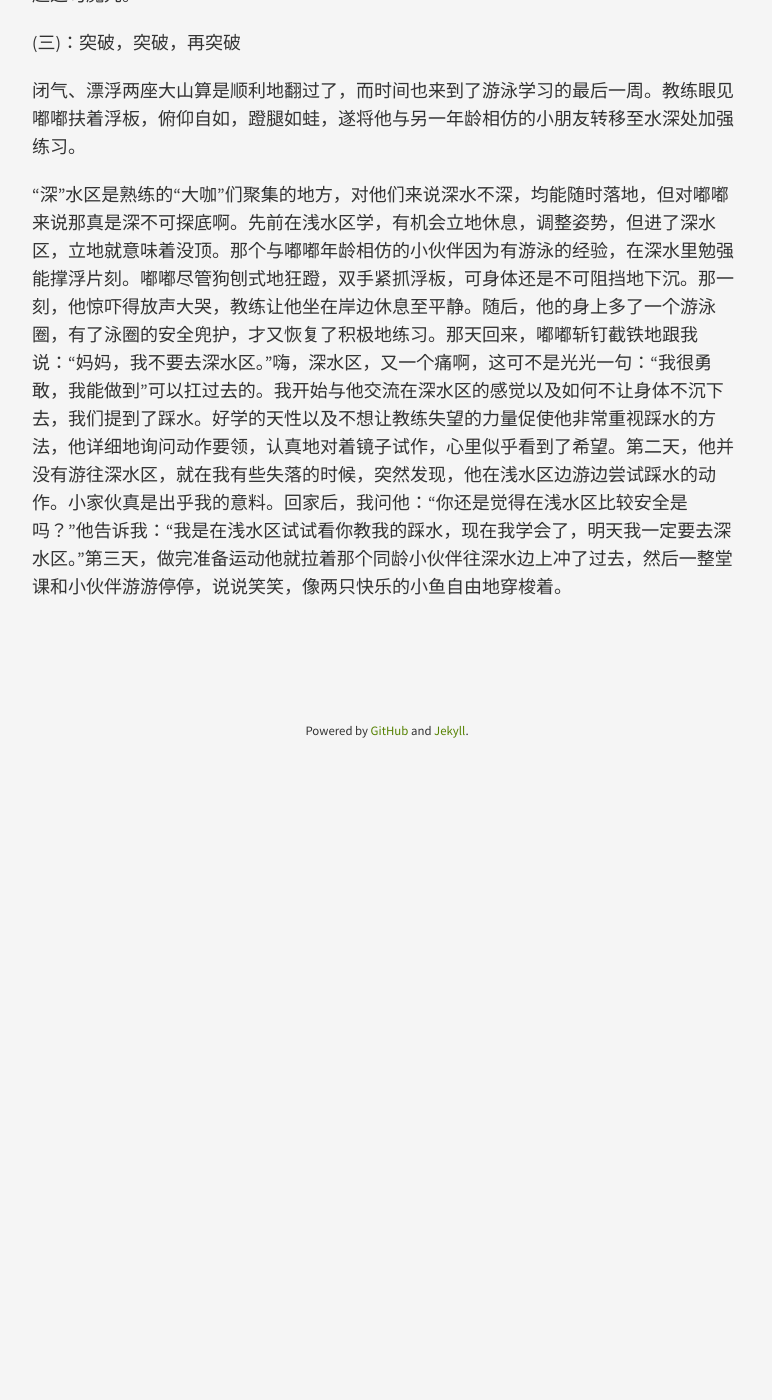
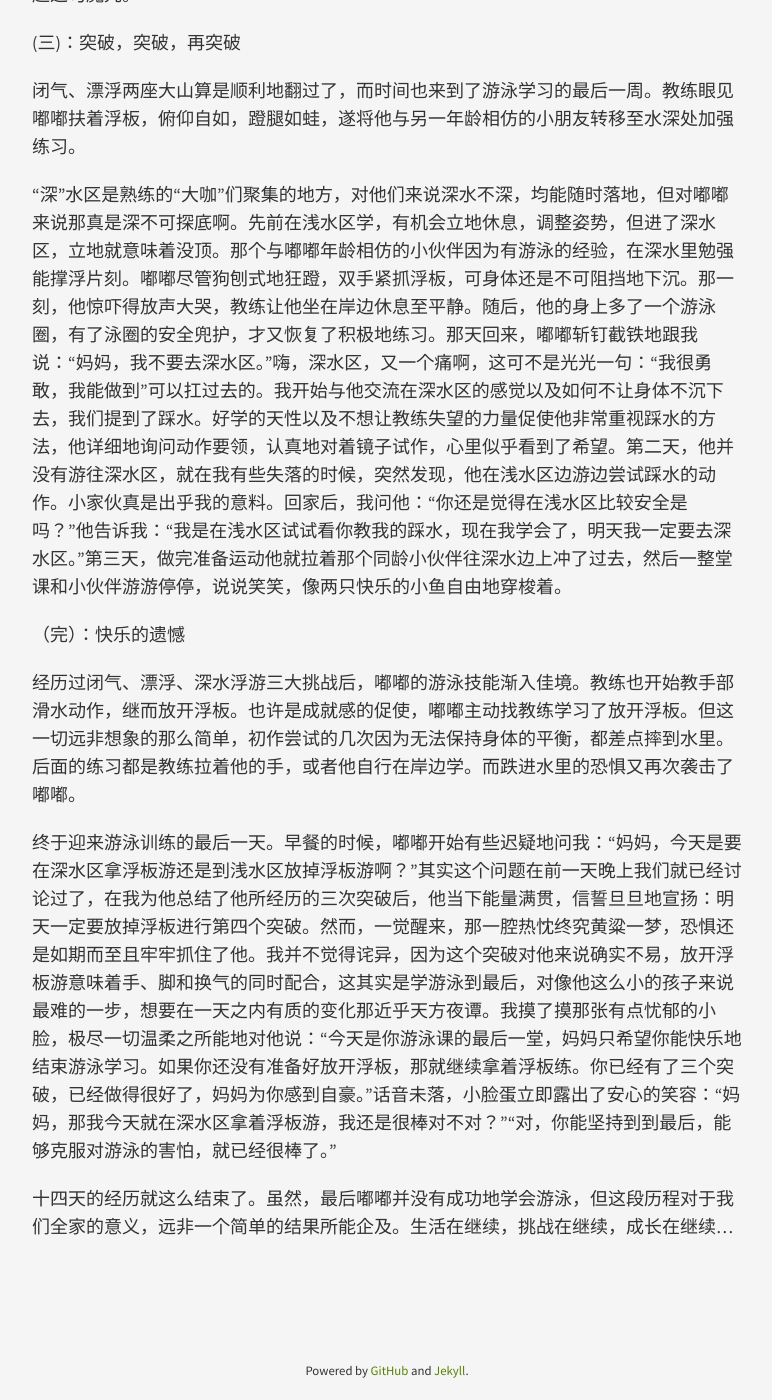
Before and after one commit to linglingji/linglingji.github.io, a Jekyll site: the page built from _posts/2018-07-24-SwimBoy.md, in a window 1280 px wide and 1400 px high, scrolled down 1991 px. Shown: the whole window, without its empty margins (253-1025 px from the left). Built offline with Jekyll 4.4.1, drawn with Linux system fonts in a browser that asks for light colours; before the commit the page ends 2751 px from its top, so only the background shows below that.

Commit message:
new post

```diff
--- a/_posts/2018-07-24-SwimBoy.md
+++ b/_posts/2018-07-24-SwimBoy.md
@@ -32,3 +32,11 @@ tags:
 闭气、漂浮两座大山算是顺利地翻过了，而时间也来到了游泳学习的最后一周。教练眼见嘟嘟扶着浮板，俯仰自如，蹬腿如蛙，遂将他与另一年龄相仿的小朋友转移至水深处加强练习。
 
 “深”水区是熟练的“大咖”们聚集的地方，对他们来说深水不深，均能随时落地，但对嘟嘟来说那真是深不可探底啊。先前在浅水区学，有机会立地休息，调整姿势，但进了深水区，立地就意味着没顶。那个与嘟嘟年龄相仿的小伙伴因为有游泳的经验，在深水里勉强能撑浮片刻。嘟嘟尽管狗刨式地狂蹬，双手紧抓浮板，可身体还是不可阻挡地下沉。那一刻，他惊吓得放声大哭，教练让他坐在岸边休息至平静。随后，他的身上多了一个游泳圈，有了泳圈的安全兜护，才又恢复了积极地练习。那天回来，嘟嘟斩钉截铁地跟我说：“妈妈，我不要去深水区。”嗨，深水区，又一个痛啊，这可不是光光一句：“我很勇敢，我能做到”可以扛过去的。我开始与他交流在深水区的感觉以及如何不让身体不沉下去，我们提到了踩水。好学的天性以及不想让教练失望的力量促使他非常重视踩水的方法，他详细地询问动作要领，认真地对着镜子试作，心里似乎看到了希望。第二天，他并没有游往深水区，就在我有些失落的时候，突然发现，他在浅水区边游边尝试踩水的动作。小家伙真是出乎我的意料。回家后，我问他：“你还是觉得在浅水区比较安全是吗？”他告诉我：“我是在浅水区试试看你教我的踩水，现在我学会了，明天我一定要去深水区。”第三天，做完准备运动他就拉着那个同龄小伙伴往深水边上冲了过去，然后一整堂课和小伙伴游游停停，说说笑笑，像两只快乐的小鱼自由地穿梭着。
+
+（完）：快乐的遗憾
+
+经历过闭气、漂浮、深水浮游三大挑战后，嘟嘟的游泳技能渐入佳境。教练也开始教手部滑水动作，继而放开浮板。也许是成就感的促使，嘟嘟主动找教练学习了放开浮板。但这一切远非想象的那么简单，初作尝试的几次因为无法保持身体的平衡，都差点摔到水里。后面的练习都是教练拉着他的手，或者他自行在岸边学。而跌进水里的恐惧又再次袭击了嘟嘟。
+
+终于迎来游泳训练的最后一天。早餐的时候，嘟嘟开始有些迟疑地问我：“妈妈，今天是要在深水区拿浮板游还是到浅水区放掉浮板游啊？”其实这个问题在前一天晚上我们就已经讨论过了，在我为他总结了他所经历的三次突破后，他当下能量满贯，信誓旦旦地宣扬：明天一定要放掉浮板进行第四个突破。然而，一觉醒来，那一腔热忱终究黄粱一梦，恐惧还是如期而至且牢牢抓住了他。我并不觉得诧异，因为这个突破对他来说确实不易，放开浮板游意味着手、脚和换气的同时配合，这其实是学游泳到最后，对像他这么小的孩子来说最难的一步，想要在一天之内有质的变化那近乎天方夜谭。我摸了摸那张有点忧郁的小脸，极尽一切温柔之所能地对他说：“今天是你游泳课的最后一堂，妈妈只希望你能快乐地结束游泳学习。如果你还没有准备好放开浮板，那就继续拿着浮板练。你已经有了三个突破，已经做得很好了，妈妈为你感到自豪。”话音未落，小脸蛋立即露出了安心的笑容：“妈妈，那我今天就在深水区拿着浮板游，我还是很棒对不对？”“对，你能坚持到到最后，能够克服对游泳的害怕，就已经很棒了。”
+
+十四天的经历就这么结束了。虽然，最后嘟嘟并没有成功地学会游泳，但这段历程对于我们全家的意义，远非一个简单的结果所能企及。生活在继续，挑战在继续，成长在继续...
```
